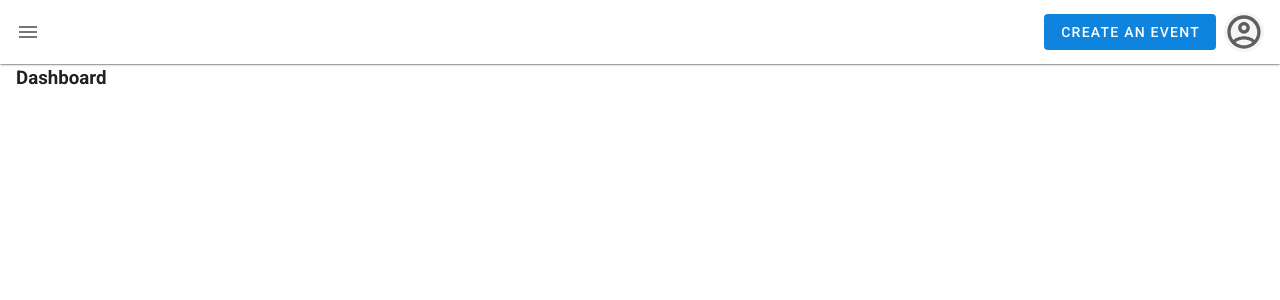
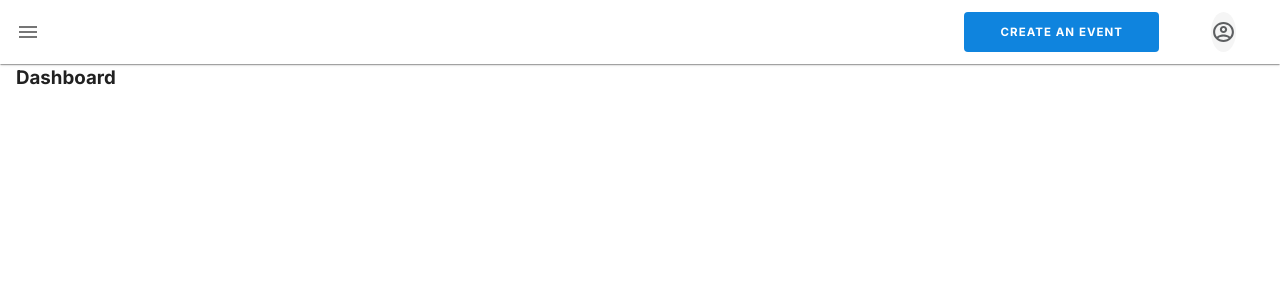
Before and after one commit to FarhanMaulanaF/Lokacara, a Vue app: page / in a window 1280 px wide. Shown: the top 300 px of the page. Built offline with nearby package versions, Linux system fonts and the light colour scheme.

Commit message:
Menambahkan padding dan margin pada button Create Event dan Profile, sekaligus menambahakan font Inter di 'App.vue'

```diff
--- a/public/index.html
+++ b/public/index.html
@@ -8,6 +8,9 @@
     <title><%= htmlWebpackPlugin.options.title %></title>
     <link rel="stylesheet" href="https://fonts.googleapis.com/css?family=Roboto:100,300,400,500,700,900">
     <link rel="stylesheet" href="https://cdn.jsdelivr.net/npm/@mdi/font@latest/css/materialdesignicons.min.css">
+    <link rel="preconnect" href="https://fonts.googleapis.com">
+    <link rel="preconnect" href="https://fonts.gstatic.com" crossorigin>
+    <link href="https://fonts.googleapis.com/css2?family=Inter:wght@100;200;300;400;500;600;700;800;900&display=swap" rel="stylesheet">
   </head>
   <body>
     <noscript>
--- a/src/App.vue
+++ b/src/App.vue
@@ -18,3 +18,10 @@ export default {
   }),
 };
 </script>
+
+<style >
+#app{
+  font-family: 'Inter', sans-serif;
+}
+
+</style>
--- a/src/components/Navbar.vue
+++ b/src/components/Navbar.vue
@@ -1,15 +1,15 @@
 <template>
     <nav>
         <!-- in toolbar -->
-        <v-toolbar flat app elevation="1">
+        <v-toolbar class="top-bar" flat app elevation="1" >
             <v-app-bar-nav-icon @click.stop="drawer = !drawer"></v-app-bar-nav-icon>
             <v-spacer></v-spacer>
             <!-- in button create an event -->
-            <v-btn elevation="0" class="white--text" color="#0F84DE">
+            <v-btn elevation="0" class="white--text mr-10 px-9 py-5 createEvent" color="#0F84DE">
                 <span> Create an Event</span>
             </v-btn>
             <!-- out button create event -->
-            <v-btn class="ml-2" elevation="0" fab small><v-img src="@/assets/logo-account.svg"/></v-btn>
+            <v-btn class="mr-7 ml-3 profile" elevation="0" fab small><v-img src="@/assets/logo-account.svg"/></v-btn>
         </v-toolbar>
         <!-- out toolbar -->
 
@@ -18,7 +18,7 @@
             <!-- in logo -->
             <v-list-item>
                 <v-list-item-content>
-                    <v-list-item-title>
+                    <v-list-item-title style="color: #3F3F3F;">
                             <v-img width="165.94px" height="32px" src="@/assets/logo-lokacara.svg" alt="Lokacara"/>
                     </v-list-item-title>
                 </v-list-item-content>
@@ -63,3 +63,19 @@ export default {
     }
 }
 </script>
+
+<style scoped>
+nav .profile{
+    width:2%;
+}
+
+nav .createEvent{
+    font-size: 11.5px;
+    font-weight: 700;
+}
+
+/* .logo-title{
+    color: #3F3F3F;
+} */
+
+</style>
```
Also changed, not shown: 1 other file (tests, documents, lock files or other folders).
